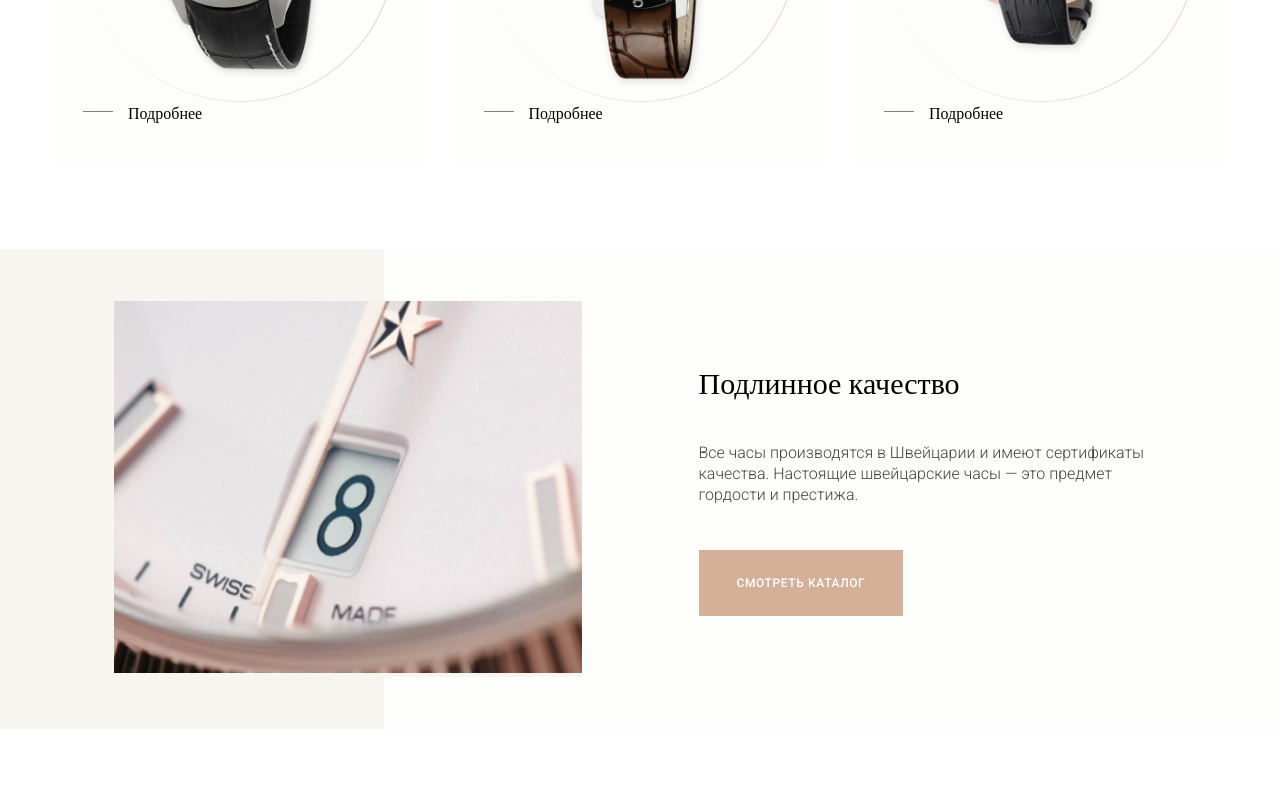
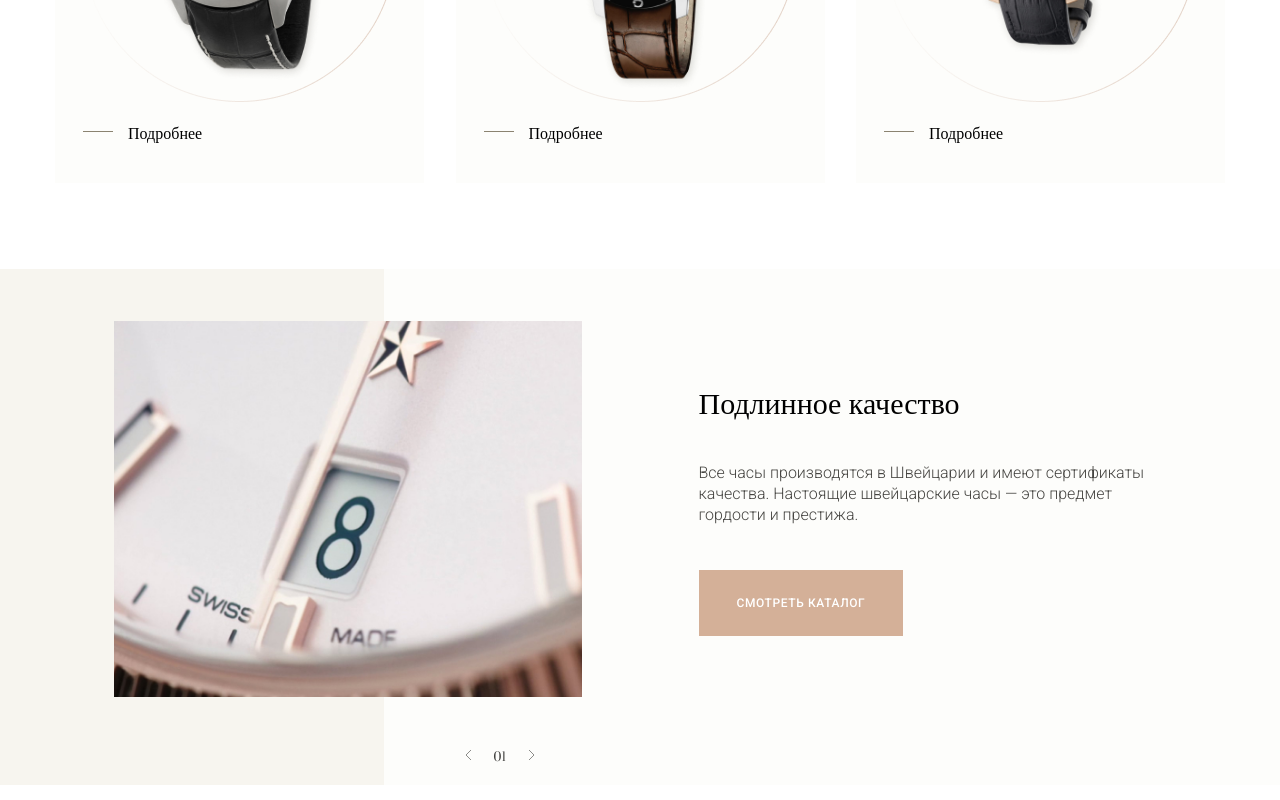
Before and after one commit to BizinaZoja/Conquest, a plain HTML site: page index.html in a window 1280 px wide. Shown: the part 1320-2120 px from the top of the page. Drawn offline with nearby package versions, Linux system fonts and the light colour scheme.

Commit message:
add swiper to banner

```diff
--- a/index.html
+++ b/index.html
@@ -103,14 +103,30 @@
             <div class="container">
                 <div class="banner__content">
                     <div class="banner-bg"></div>
-                    <div class="banner-image">
-                        <img src="img/photo_banner.jpg" alt="banner">
+                    <div class="banner-image-slider">
+                        <div class="slider-wrapper">
+                            <div class="slide">
+                                <img src="img/photo_banner.jpg" alt="banner">
+                            </div>
+                            <div class="slide">
+                                <img src="img/photo_banner.jpg" alt="banner">
+                            </div>
+                            <div class="slide">
+                                <img src="img/photo_banner.jpg" alt="banner">
+                            </div>
+                        </div>
+
                     </div>
                     <div class="banner-text">
                         <h2>Подлинное качество</h2>
                         <p>Все часы производятся в Швейцарии и имеют сертификаты качества. Настоящие швейцарские часы — это предмет гордости и престижа.</p>
                         <button class="btn light-btn">СМОТРЕТЬ КАТАЛОГ</button>
                     </div>
+                </div>
+                <div class="banner__control">
+                    <img src="icons/arrow_left.svg" alt="previous-arrow" class="arrow-back arrow">
+                    <div class="control-count">01</div>
+                    <img src="icons/arrow_right.svg" alt="next-arrow" class="arrow-next arrow">
                 </div>
             </div>
         </section>
@@ -184,7 +200,7 @@
             </div>
         </div>
     </footer>
-    <script src="script.js"></script>
+    <script src="js/script.js"></script>
     <!-- <script src="https://cdn.jsdelivr.net/npm/swiper@8/swiper-bundle.min.js"></script> -->
 </body>
 </html>
--- a/js/script.js
+++ b/js/script.js
@@ -1 +1,93 @@
 'use strict';
+
+window.addEventListener('DOMContentLoaded', () => {
+    const bannerControl = document.querySelector('.banner__control'),
+          arrows = bannerControl.querySelectorAll('.arrow'),
+          backArrow = bannerControl.querySelector('.arrow-back'),
+          nextArrow = bannerControl.querySelector('.arrow-next'),
+          controlCount = bannerControl.querySelector('.control-count'),
+          slides = document.querySelectorAll('.slide'),
+          bannerSlider = document.querySelector('.banner-image-slider'),
+          sliderWrapper = bannerSlider.querySelector('.slider-wrapper'),
+          width = window.getComputedStyle(bannerSlider).width;
+
+    let slideIndex = 1;
+    let offset = 0;
+    let count = +controlCount.textContent.slice(1);
+
+    arrows.forEach(arrow => {
+
+        arrow.addEventListener('click', (e) => {
+        e.preventDefault();
+
+        if (e.target === nextArrow) {
+            if (count == slides.length) {
+                count = 1;
+
+            } else {
+                count++;
+
+            }
+            controlCount.textContent = `0${count}`;
+        }
+        if (e.target === backArrow) {
+            if (count == 1) {
+                count = slides.length;
+            } else {
+                count--;
+            }
+            controlCount.textContent = `0${count}`;
+        }
+    })
+    })
+
+    sliderWrapper.style.width = 100 * slides.length + `%`;
+    sliderWrapper.style.display = 'flex';
+    sliderWrapper.style.transition = '0.5s all';
+
+    bannerSlider.style.overflow = 'hidden';
+    slides.forEach(slide => {
+        slide.style.width = width;
+    })
+
+    function slideForward(elem) {
+        elem.addEventListener('click', () => {
+            if (offset == +width.replace(/\D/g, '') * (slides.length - 1)) {
+                offset = 0;
+            } else {
+                offset += +width.replace(/\D/g, '');
+            }
+
+            sliderWrapper.style.transform = `translateX(-${offset}px)`;
+
+            if (slideIndex == slides.length) {
+                slideIndex = 1;
+            } else {
+                slideIndex++;
+            }
+        });
+
+    }
+    function slideBack(elem) {
+        elem.addEventListener('click', () => {
+            if (offset == 0) {
+                offset = +width.replace(/\D/g, '') * (slides.length - 1);
+            } else {
+                offset -= +width.replace(/\D/g, '');
+            }
+
+            sliderWrapper.style.transform = `translateX(-${offset}px)`;
+
+            if (slideIndex == 1) {
+                slideIndex = slides.length;
+            } else {
+                slideIndex--;
+            }
+        });
+    }
+
+    slideForward(nextArrow);
+    slides.forEach(slide => slideForward(slide));
+
+    slideBack(backArrow);
+})
--- a/scss/style.scss
+++ b/scss/style.scss
@@ -94,6 +94,8 @@ a {
 .hero {
     background-color: $bg-color;
     margin-top: -5%;
+}
+
 .hero__content {
     display: flex;
     justify-content: space-between;
@@ -161,7 +163,7 @@ a {
 
             position: absolute;
             bottom: 20%;
-                right: 0;
+            right: -10%;
             @media (max-width: 991px) {
                 position: absolute;
                 bottom: 20%;
@@ -184,22 +186,13 @@ a {
 
         img {
             position: relative;
-                // width: 70%;
             bottom: -33px;
-                // object-fit: contain;
-                // @media (max-width: 1199px) {
-                //     width: 80%;
-                // }
-                // @media (max-width: 991px) {
-                //     width: 90%;
-                // }
-
         }
 
     }
 }
-}
-.models {
+
+
 .models__content {
     position: relative;
     margin-top: 80px;
@@ -209,10 +202,11 @@ a {
     h2 {
         margin-bottom: 52px;
     }
-
+}
 .models__gallery {
     display: flex;
     justify-content: space-between;
+}
 .model {
     display: flex;
     flex-direction: column;
@@ -258,19 +252,18 @@ a {
         position: relative;
 
         margin-left: 45px;
-
+        margin-top: 20px;
         font-family: 'Playfair Display';
         font-weight: 400;
         font-size: 16px;
         line-height: 21px;
         .line {
-
             left: - 45px;
             width: 30px;
         }
     }
 }
-        }
+
 .model__show-all {
     position: absolute;
     top: 36px;
@@ -284,12 +277,12 @@ a {
     line-height: 19px;
     color: rgb(68, 66, 64);
 }
-    }
-}
+
+
 .banner {
     position: relative;
     background-color: $bg-color;
-
+}
 .banner__content {
 
     display: flex;
@@ -307,7 +300,7 @@ a {
         background-color: $bg-banner;
     }
 
-        .banner-image {
+    .banner-image-slider {
         z-index: 2;
         width: 40%;
 
@@ -315,6 +308,7 @@ a {
 
         img {
             width: 100%;
+            height: 100%;
             object-fit: cover;
         }
     }
@@ -326,8 +320,35 @@ a {
         width: 40%;
     }
 }
+.banner__control {
+    display: flex;
+    justify-content: space-between;
+    align-items: flex-start;
+    width: 6%;
+    margin-left: 35%;
+    padding-bottom: 20px;
+    .control-count {
+        font-family: 'Prata';
+        font-weight: 400;
+        font-size: 12px;
+        line-height: 16px;
+        color: $mainTextColor;
+        opacity: 82%;
     }
-.social {
+    img {
+        display: block;
+        cursor: pointer;
+    }
+}
+
+.slider-wrapper {
+    display: flex;
+    height: 100%;
+    .slide {
+        height: 100%;
+    }
+}
+
 .social__content {
     display: flex;
     flex-direction: row;
@@ -363,6 +384,7 @@ a {
             gap: 18px;
         }
     }
+}
 .social-gallery {
     display: grid;
     grid-template-columns: minmax(min-content, 242px) minmax(min-content, 377px);
@@ -379,5 +401,3 @@ a {
         grid-row: 1 / 3;
     }
 }
-    }
-}
```
Also changed, not shown: css/style.css, css/style.min.css, icons/arrow_left.svg (added), icons/arrow_right.svg (added). Lines whose indentation alone changed are shown as unchanged.
